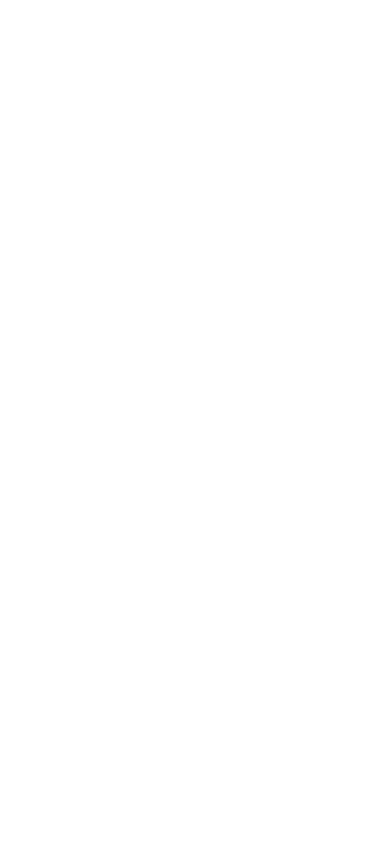
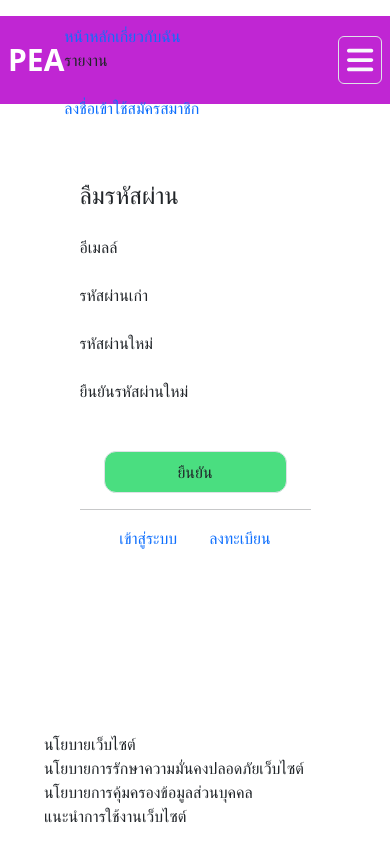
Before and after one commit to DevApinut/mini, a React (Create React App) app: page /Forgetpassword in a window 390 px wide. Before the commit this address had no page. Built offline with nearby package versions, Linux system fonts and the light colour scheme; some icons are missing; the HTML template or start-up script is replaced by a standard one.

Commit message:
home responsive

```diff
--- a/src/Component/Content/Homepage/Home.tsx
+++ b/src/Component/Content/Homepage/Home.tsx
@@ -47,7 +47,7 @@
         justifyContent: 'center',
         backgroundSize: '100% 100%',
         backgroundRepeat: "no-repeat",
-        height: '40vh',
+        height: '25vw',
         marginTop: "5px"
     }
     const slideImages = [
@@ -164,12 +164,13 @@
                                         </div>
                                     </div>
                                 </div>
-                                <div className="absolute right-0 bottom-1/2 ms-5">
+                                <div className="symbolofdata">
                                     <FontAwesomeIcon icon={faChevronRight}
                                         className="border font-bold text-slate-950 bg-slate-50 p-2 rounded-full hover:cursor-pointer hover:text-slate-50 hover:bg-black"
                                         onClick={(e) => { }}
                                     />
                                 </div>
+                                <div className="read_other">อ่านเพิ่มเติม</div>
                             </div>}
                             {Headernew[1] && <div className="container-news relative">
                                 <div className="content-news ">
@@ -236,12 +237,13 @@
                                         </div>
                                     </div>
                                 </div>
-                                <div className="absolute right-0 bottom-1/2 ms-5">
+                                <div className="symbolofdata">
                                     <FontAwesomeIcon icon={faChevronRight}
                                         className="border font-bold text-slate-950 bg-slate-50 p-2 rounded-full hover:cursor-pointer hover:text-slate-50 hover:bg-black"
                                         onClick={(e) => { }}
                                     />
                                 </div>
+                                <div className="read_other">อ่านเพิ่มเติม</div>
                             </div>}
                             {Headernew[2] && <div className="container-news relative">
                                 <div className="content-news ">
@@ -308,12 +310,14 @@
                                         </div>
                                     </div>
                                 </div>
-                                <div className="absolute right-0 bottom-1/2 ms-5">
+
+                                <div className="symbolofdata">
                                     <FontAwesomeIcon icon={faChevronRight}
                                         className="border font-bold text-slate-950 bg-slate-50 p-2 rounded-full hover:cursor-pointer hover:text-slate-50 hover:bg-black"
                                         onClick={(e) => { }}
                                     />
                                 </div>
+                                <div className="read_other">อ่านเพิ่มเติม</div>
                             </div>}
 
                         </div>
--- /dev/null
+++ b/src/Component/Content/Loginreg/Forgetpassword.tsx
@@ -0,0 +1,69 @@
+import { useEffect } from "react"
+import { Link } from "react-router-dom"
+import Navbar1 from "../Navbar/Navbar1"
+import Footer from "../Footer/Footer"
+
+const Forgetpassword = () => {
+
+    useEffect(() => {
+        document.title = "ลืมรหัสผ่าน | Forget password"
+    }, [])
+
+    return (
+        <>
+            <Navbar1 />
+            <div className="grow container flex justify-center items-center">
+                <div className="sub-window-Register ">
+                    <div className="text-2xl my-4">ลืมรหัสผ่าน</div>
+                    <div>
+                        <div className="group-for-input-tailwind">
+                            <div className="input-register">
+                                <div>อีเมลล์</div>
+                                <input type="text" />
+                            </div>
+                            <div className="input-register">
+                                <div>รหัสผ่านเก่า</div>
+                                <input type="text" />
+                            </div>
+                        </div>
+                        <div className="group-for-input-tailwind">
+                            <div className="input-register">
+                                <div>รหัสผ่านใหม่</div>
+                                <input type="text" />
+                            </div>
+                            <div className="input-register">
+                                <div>ยืนยันรหัสผ่านใหม่</div>
+                                <input type="text" />
+                            </div>
+                        </div>
+
+                        <div className="flex justify-center w-full mt-4">
+                            <div className="mx-4 border w-full text-center p-2 rounded-xl
+                                    bg-green-400 hover:cursor-pointer hover:text-slate-50"
+                            >ยืนยัน</div>
+                        </div>
+                        <hr></hr>
+                        <div className="flex justify-center mb-10">
+                            <Link to={"/Login"} className="mx-3 hover:text-yellow-50
+                                    hover:cursor-pointer no-underline">เข้าสู่ระบบ</Link>
+                            <Link to={"/Register"} className="mx-3 hover:text-yellow-50
+                                    hover:cursor-pointer no-underline">ลงทะเบียน</Link>
+                        </div>
+
+                    </div>
+                </div>
+            </div>
+            <Footer />
+        </>
+    )
+}
+
+export default Forgetpassword
+
+
+
+
+//------------------- How to fix Footer to sticky to bottom -------------------------
+// -----------------------------html h-full flex flex-col----------------------------
+// ------------------------------------body h-full ----------------------------------
+// -----------------------#root bg-red-200 h-full flex flex-col ---------------------
--- a/src/Component/Content/Loginreg/Login.tsx
+++ b/src/Component/Content/Loginreg/Login.tsx
@@ -36,7 +36,7 @@
                                 <div className="flex justify-center mb-10">
                                     <Link to={"/Register"} className="mx-3 hover:text-yellow-50
                                     hover:cursor-pointer no-underline">ลงทะเบียน</Link>
-                                    <Link to={"#"} className="mx-3 hover:text-yellow-50
+                                    <Link to={"/Forgetpassword"} className="mx-3 hover:text-yellow-50
                                     hover:cursor-pointer no-underline">ลืมรหัสผ่าน</Link>
                                 </div>
 
--- a/src/Component/Content/Loginreg/Register.tsx
+++ b/src/Component/Content/Loginreg/Register.tsx
@@ -45,7 +45,7 @@
                             <div className="flex justify-center mb-10">
                                 <Link to={"/Login"} className="mx-3 hover:text-yellow-50
                                     hover:cursor-pointer no-underline">เข้าสู่ระบบ</Link>
-                                <Link to={"#"} className="mx-3 hover:text-yellow-50
+                                <Link to={"/Forgetpassword"} className="mx-3 hover:text-yellow-50
                                     hover:cursor-pointer no-underline">ลืมรหัสผ่าน</Link>
                             </div>
 
--- a/src/Component/MyRouter/MyRouter.tsx
+++ b/src/Component/MyRouter/MyRouter.tsx
@@ -7,6 +7,7 @@
 import Home from "../Content/Homepage/Home";
 import Login from "../Content/Loginreg/Login";
 import Register from "../Content/Loginreg/Register";
+import Forgetpassword from "../Content/Loginreg/Forgetpassword";
 const Myrouter=()=>{
     return(
     <BrowserRouter>
@@ -19,6 +20,7 @@
             <Route  path="/Homepage" Component={Home}/>
             <Route  path="/Login" Component={Login}/>
             <Route  path="/Register" Component={Register}/>
+            <Route  path="/Forgetpassword" Component={Forgetpassword}/>
         </Routes>
     </BrowserRouter>
 
--- a/src/index.css
+++ b/src/index.css
@@ -8,7 +8,12 @@
 @import '../src/CSS/Login.css';
 @import '../src/CSS/Register.css';
 
+html{
+  @apply h-full flex flex-col
+}
+
 body {
+  @apply  h-full;
   margin: 0;
   font-family: -apple-system, BlinkMacSystemFont, 'Segoe UI', 'Roboto', 'Oxygen',
     'Ubuntu', 'Cantarell', 'Fira Sans', 'Droid Sans', 'Helvetica Neue',
@@ -16,6 +21,9 @@
   -webkit-font-smoothing: antialiased;
   -moz-osx-font-smoothing: grayscale;
 }
+#root{
+  @apply h-full flex flex-col
+}
 
 code {
   font-family: source-code-pro, Menlo, Monaco, Consolas, 'Courier New',
```
Also changed, not shown: src/CSS/Home.css (+66 -2 lines).
